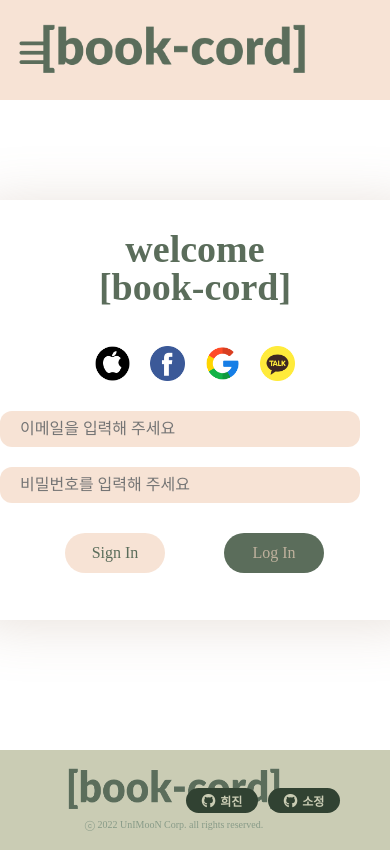
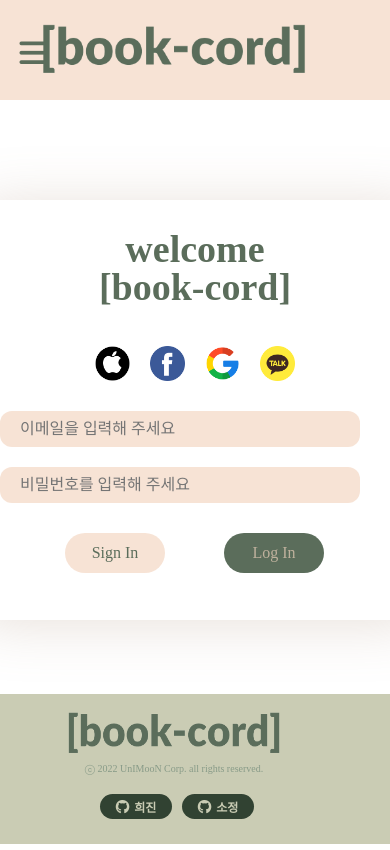
Before and after one commit to book-cord/vanillaJS-book-cord, a plain HTML site: page src/views/login/login.html in a window 390 px wide. Shown: the top 850 px of the page. Drawn offline with Linux system fonts and the light colour scheme; a web font is replaced by a local one.

Commit message:
feat:css 반응형 로그인페이지에서의 footer오류와 footer의 반응형 작업을 하였습니다.

```diff
--- a/src/views/common/footer/footer.css
+++ b/src/views/common/footer/footer.css
@@ -1,7 +1,7 @@
 footer {
   position: relative;
   bottom: 0;
-  width: 100%;
+  width: 100vw;
   height: 100px;
   background-color: #caccb4;
 }
@@ -52,3 +52,13 @@ footer {
   font-size: 12px;
   color: #caccb4;
 }
+
+@media screen and (max-width: 689px) {
+  footer {
+    height: 150px;
+  }
+  .footerLinks {
+    left: calc(50% - 95px);
+    top: 100px;
+  }
+}
--- a/src/views/common/header/header.css
+++ b/src/views/common/header/header.css
@@ -7,7 +7,6 @@ header {
   width: 100vw;
   height: 100px;
   background-color: rgba(243, 213, 192, 0.66);
-  display: flex;
 }
 
 /* Hamburger */
--- a/src/views/login/login.css
+++ b/src/views/login/login.css
@@ -58,3 +58,9 @@ input {
   color: #5b6d5b;
   margin-right: 40px;
 }
+
+@media screen and (min-height: 800px) {
+  footer {
+    position: fixed;
+  }
+}
```
